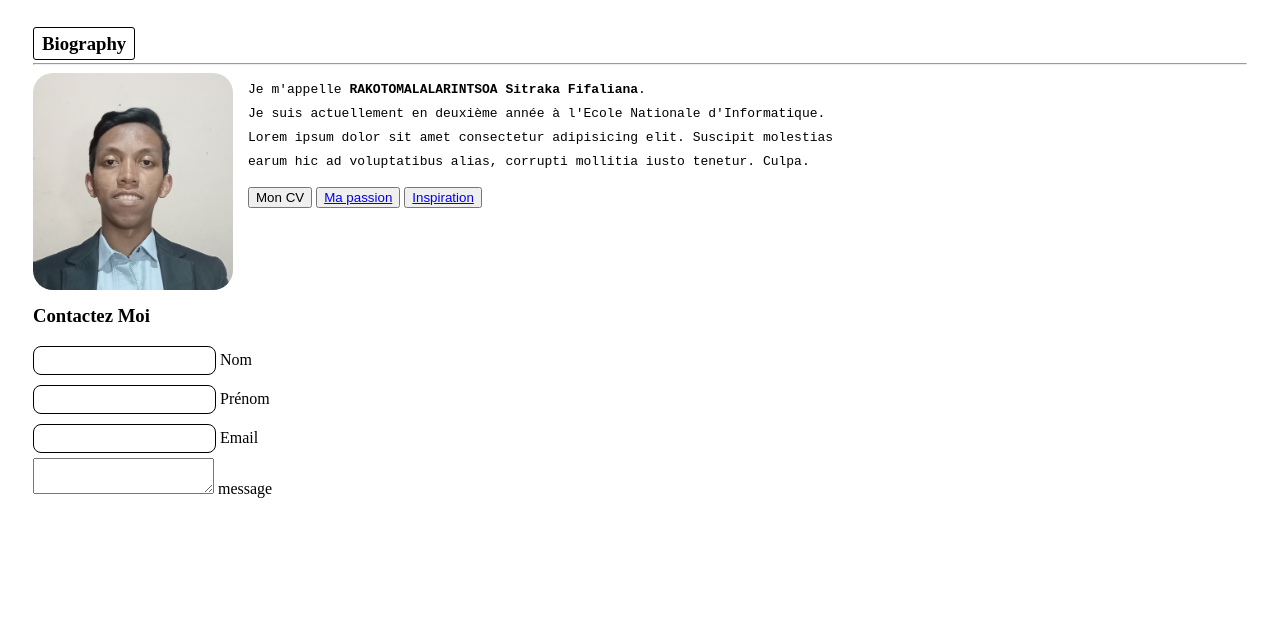
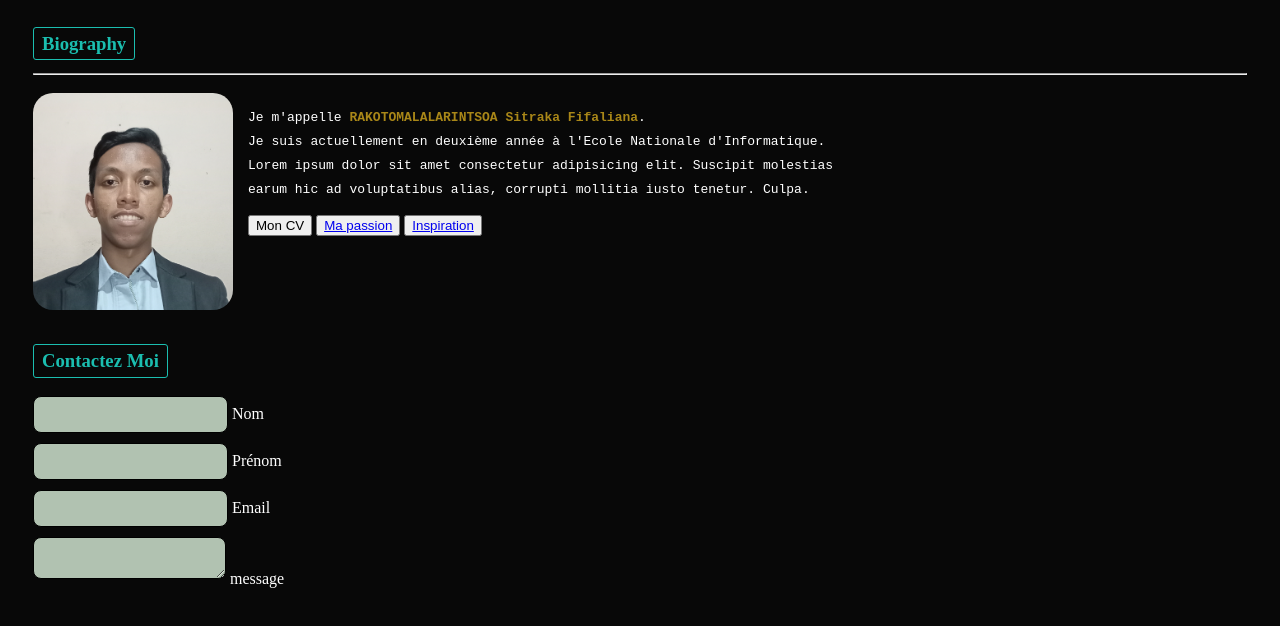
Before and after one commit to Sitr4ka/dtc-sitraka-landing, a plain HTML site: page index.html in a window 1280 px wide. Drawn offline with Linux system fonts and the light colour scheme.

Commit message:
Update index.html

```diff
--- a/index.html
+++ b/index.html
@@ -4,16 +4,27 @@
    <head>
       <meta charset="UTF-8">
       <meta name="viewport" content="width=device-width, initial-scale=1.0">
+      <title>Sitraka Fifaliana</title>
+
       <style>
          body {
+            background-color: #080808;
             padding: 25px;
          }
+
          h3:first-child {
             display: inline;
+         }
+
+         h3 {
+            color: #1bbeb0;
             border: solid 1px;
             padding: 5px 8px;
             border-radius: 3px;
+         }
 
+         hr {
+            margin: 18px 0px;
          }
 
          img {
@@ -23,13 +34,25 @@
          }
 
          input {
+            height: 25px;
+         }
+
+         textarea,
+         input {
             margin: 5px 0;
-            height: 25px;
+            padding: 5px 8px;
             border: solid 1.2px;
             border-radius: 8px;
+            background-color: rgba(177, 194, 177, 1);
+            background-color: rgba(177, 194, 177, 1);
+         }
+
+         label {
+            color: white;
          }
 
          p {
+            color: white;
             font-family: monospace;
             line-height: 1.5rem;
          }
@@ -37,13 +60,17 @@
          input:first-child {
             margin-top: 0;
          }
+
+         b {
+            color: rgb(169, 135, 24);
+         }
       </style>
-      <title>Sitraka Fifaliana</title>
    </head>
 
    <body>
       <h3>Biography</h3>
       <hr>
+      <section style="overflow: hidden;">
          <img width="200px" src="img/profil.jpg" alt="My profil">
          <p>Je m'appelle <b>RAKOTOMALALARINTSOA Sitraka Fifaliana</b>. <br>
             Je suis actuellement en deuxième année à l'Ecole
@@ -59,7 +86,8 @@
          <button>
             <a href="artist.html">Inspiration</a>
          </button>
-      <h3 style="clear: both;">Contactez Moi</h3>
+      </section>
+      <h3 style="clear: both; color: #1bbeb0; display: inline-block;">Contactez Moi</h3>
       <form action="">
          <input type="text" name="lastname" id="lastname">
          <label for="lastname">Nom</label> <br>
```
Lines whose indentation alone changed are shown as unchanged.
